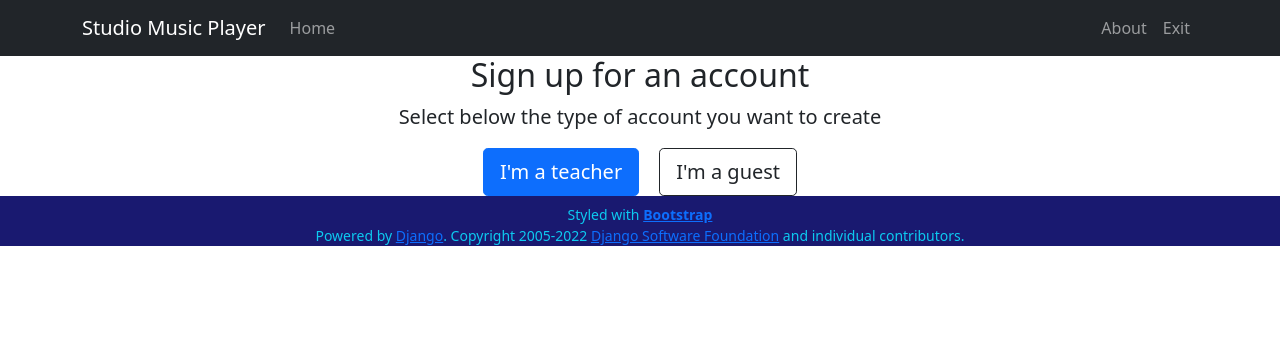
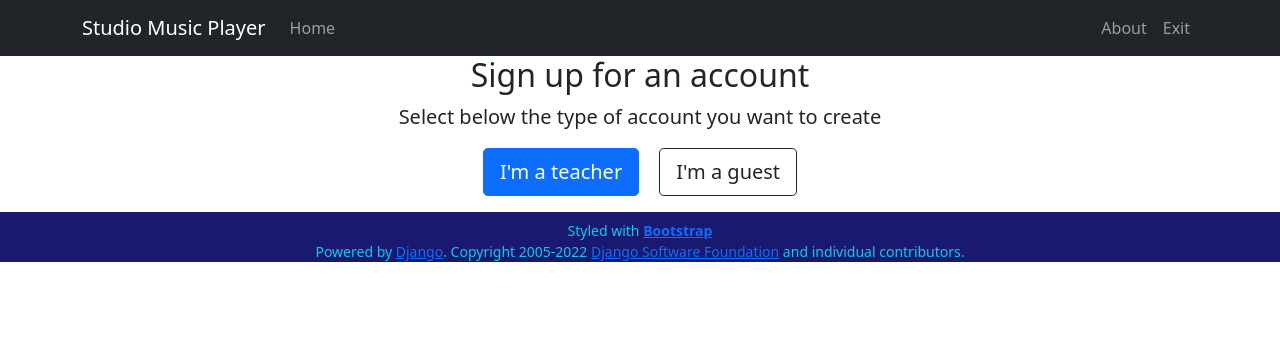
Before and after one commit to dlanghorne0428/StudioMusicPlayer, a Django app: page /accounts/signup/ in a window 1280 px wide. Shown: the top 356 px of the page. Run offline with Django 4.2, Linux system fonts and the light colour scheme; some libraries are stand-ins or nearby versions.

Commit message:
Add margin

```diff
--- a/templates/registration/signup.html
+++ b/templates/registration/signup.html
@@ -7,9 +7,11 @@
   <h2>Sign up for an account</h2>
   <p class="lead">Select below the type of account you want to create</p>
 
-  <!-- buttons for different types of users-->
-  <a href="{% url 'teacher_signup' %}" class="btn btn-primary btn-lg mx-2" role="button">I'm a teacher</a>
-  <!-- TO_DO: the guest user type is currently disabled -->
-  <a href="#" class="btn btn-outline-dark btn-lg mx-2" role="button">I'm a guest</a>
+  <div class="my-3">
+    <!-- buttons for different types of users-->
+    <a href="{% url 'teacher_signup' %}" class="btn btn-primary btn-lg mx-2" role="button">I'm a teacher</a>
+    <!-- TO_DO: the guest user type is currently disabled -->
+    <a href="#" class="btn btn-outline-dark btn-lg mx-2" role="button">I'm a guest</a>
+  </div>
 
 {% endblock %}
```
